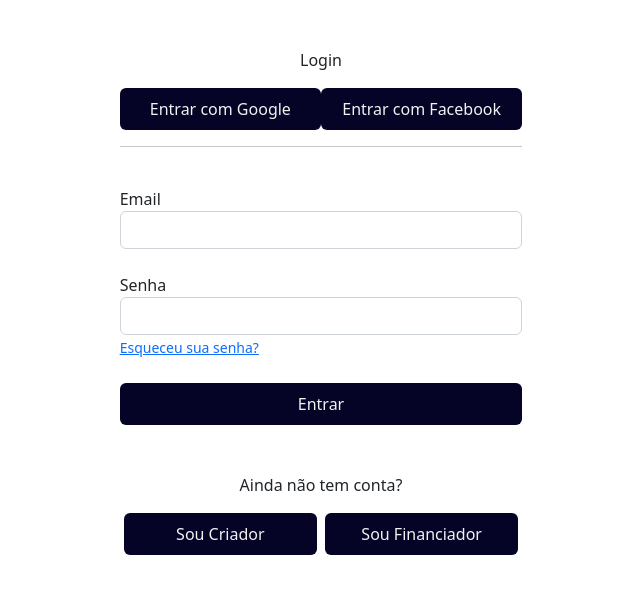
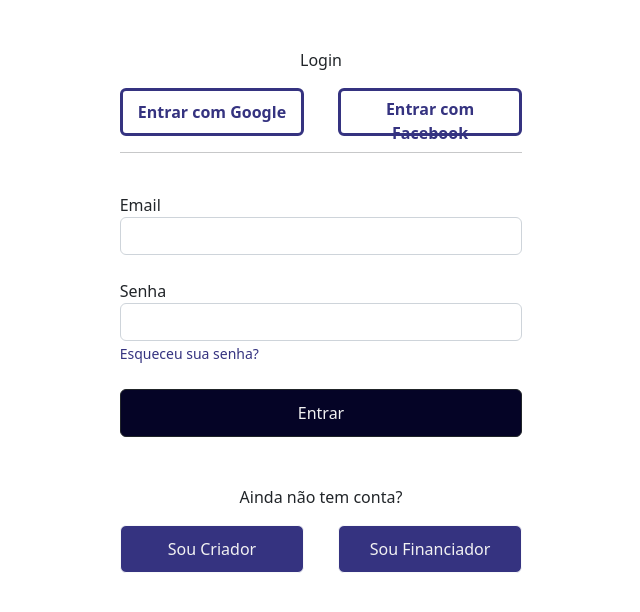
Before and after one commit to bcccoworkingufape/projeto-cultural, a React (Create React App) app in the folder client/: page /login in a window 1280 px wide. Shown: the top 612 px of the page, without its empty margins (319-959 px from the left). Built offline with nearby package versions, Linux system fonts and the light colour scheme.

Commit message:
alterando as cores dos botoes

```diff
--- a/client/src/App.scss
+++ b/client/src/App.scss
@@ -41,7 +41,27 @@
 
 /* SOBRESCRESVENDO O BOOTSTRAP */
 
-.btn, .btn:hover {
+.btn {
+  color: $color-light-gray01;
+  width: 100%;
+  height: 3em;
+
+}
+.btn-light, .btn-light:hover {
+  background-color: $color-button-light-blue02;
+}
+
+.btn-dark, .btn-dark:hover {
   background-color: $color-button-dark-blue01;
-  color: $color-light-gray01;
 }
+
+.btn-border, .btn-border:hover {
+  border: solid $color-button-light-blue02;
+  color: $color-button-light-blue02;
+  font-weight: bold;
+}
+
+.link {
+  text-decoration: none;
+  color: $color-button-light-blue02;
+}
--- a/client/src/pages/login.js
+++ b/client/src/pages/login.js
@@ -4,11 +4,12 @@
     return (
         <>
          <div className='container col-4 mt-5'>
+
             <p className='d-flex justify-content-center'>Login</p>
 
-            <div className='col'>
-                <button type="submit" className="btn p-2 w-50">Entrar com Google</button>
-                <button type="submit" className="btn p-2 w-50">Entrar com Facebook</button>
+            <div className='col d-flex justify-content-between'>
+                <button type="submit" className="btn btn-border">Entrar com Google</button>
+                <button type="submit" className="btn offset-md-1 btn-border">Entrar com Facebook</button>
             </div>
 
             <hr />
@@ -26,12 +27,12 @@
                     <div className="form-group mt-4 ">
                         <label>Senha</label>
                         <input type="password" className="form-control" />
-                        <small className="form-text"><a href='?#'>Esqueceu sua senha?</a></small>
+                        <small><a href='?#' className="link">Esqueceu sua senha?</a></small>
                     </div>
                 </div>
 
                 <div className='row w-100 m-0 mt-4'>
-                    <button type="submit" className="btn p-2">Entrar</button>
+                    <button type="submit" className="btn btn-dark">Entrar</button>
                 </div>
             </form>
         </div>
@@ -40,8 +41,8 @@
             <p className='d-flex justify-content-center'>Ainda não tem conta?</p>
 
             <div className='col d-flex justify-content-between'>
-                <button type="submit" className="btn p-2 w-50 mx-1">Sou Criador</button>
-                <button type="submit" className="btn p-2 w-50 mx-1">Sou Financiador</button>
+                <button type="submit" className="btn btn-light">Sou Criador</button>
+                <button type="submit" className="btn offset-md-1 btn-light">Sou Financiador</button>
             </div>
         </div>
         </>
--- a/client/src/stylesheets/_colors.scss
+++ b/client/src/stylesheets/_colors.scss
@@ -5,5 +5,5 @@
 
 /* CORES SECUNDÁRIAS */
 $color-light-gray01: #F2F2F2;
-$color-background-white02: #FFFFFF;
-$color-medium-gray: #D9D9D9;
+$color-white02: #FFFFFF;
+$color-medium-gray03: #D9D9D9;
```
